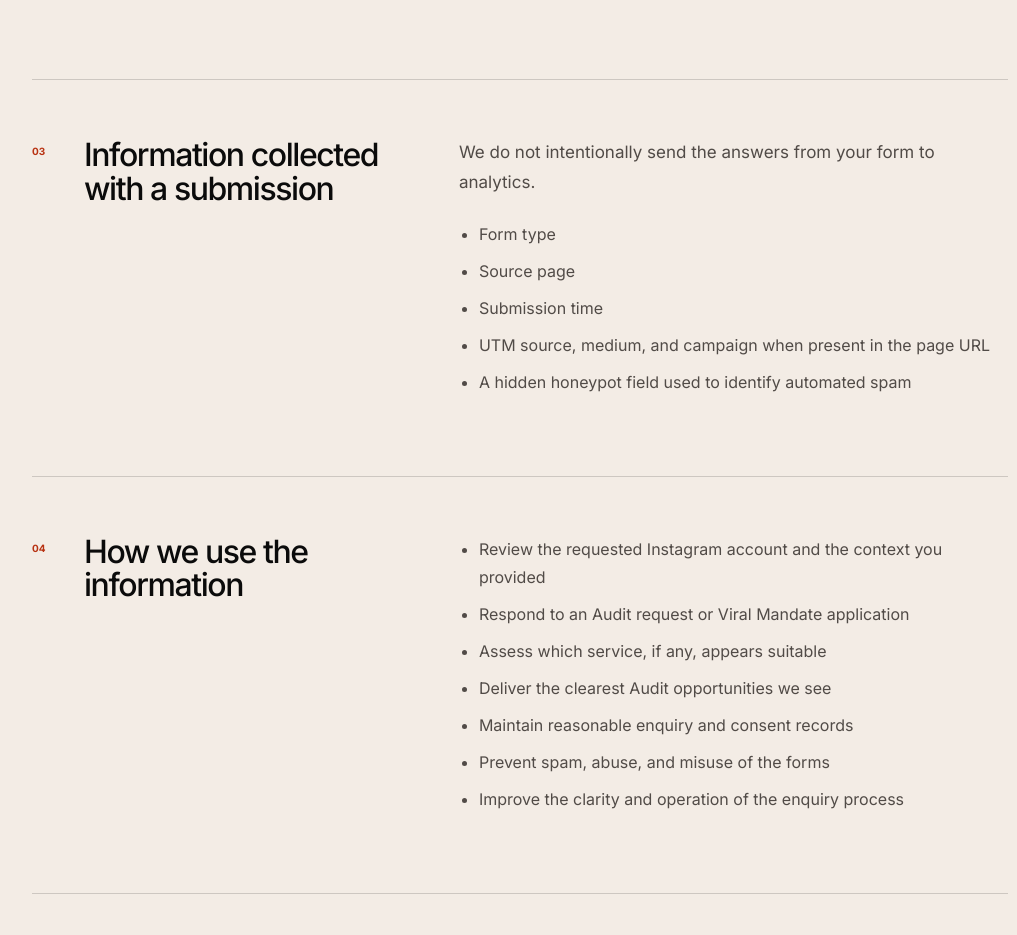
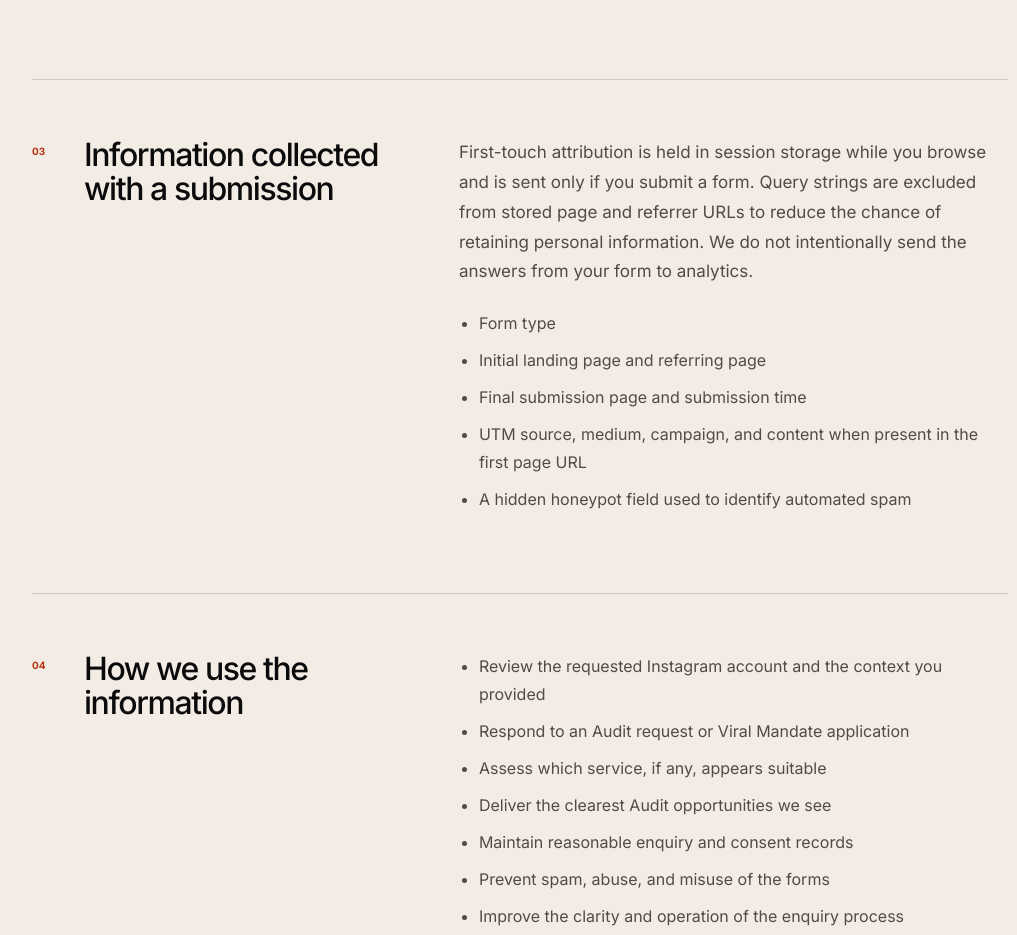
Before and after one commit to Projectmonetspace/projectmonet-instagram, a Next.js app: page /privacy in a window 1280 px wide. Shown: the part 1580-2515 px from the top of the page, without its empty margins (120-1137 px from the left). Built offline with nearby package versions, Linux system fonts and the light colour scheme.

Commit message:
Capture first-touch attribution in lead submissions

```diff
--- a/app/components/lead-form-modal.tsx
+++ b/app/components/lead-form-modal.tsx
@@ -5,13 +5,13 @@ import { createContext, ReactNode, RefObject, useContext, useEffect, useMemo, us
 import {
   buildWeb3FormsPayload,
   FormKind,
-  getSubmissionContext,
   LeadValues,
   limits,
   validateField,
   validateSubmission,
   WEB3FORMS_ENDPOINT,
 } from "@/app/lib/forms";
+import { getSubmissionContext } from "@/app/lib/attribution";
 import { trackEvent } from "@/app/lib/analytics";
 
 type Step = {
--- a/app/cookies/page.tsx
+++ b/app/cookies/page.tsx
@@ -7,7 +7,7 @@ export const metadata = pageMetadata({ title: "Cookies Policy | Project Monet",
 export default function Page() {
   return <LegalPage path={path} title="Cookies Policy" intro="ProjectMonet.com keeps tracking optional and minimal. This page explains the storage the site may use and how you control Google Analytics." updated="8 September 2026" sections={[
     { heading: "What cookies are", paragraphs: ["Cookies are small values a website or provider can store in a browser. Similar technologies include local storage and other identifiers used to remember state, secure a request, or measure use."] },
-    { heading: "Current production position", paragraphs: ["Project Monet uses Google Analytics 4 as optional analytics. The Google Analytics tag loads only after you select Accept analytics. Selecting Decline leaves it unloaded.", "The form wizard keeps answers in the page while it is open. It does not save those answers to analytics or persistent browser storage. Project Monet does not intentionally run cross-site advertising trackers."] },
+    { heading: "Current production position", paragraphs: ["Project Monet uses Google Analytics 4 as optional analytics. The Google Analytics tag loads only after you select Accept analytics. Selecting Decline leaves it unloaded.", "The form wizard keeps answers in the page while it is open. It does not save those answers to analytics or persistent browser storage. The site uses temporary session storage for the first landing page, referring page, and UTM source, medium, campaign, and content so this context can accompany a form submission. This first-touch record expires when the browser session ends and is not used for cross-site advertising."] },
     { heading: "Essential technology", paragraphs: ["The website and its hosting or security providers may use strictly necessary technical storage or request data to deliver pages, prevent abuse, balance traffic, or maintain security. These functions are not used by Project Monet to build advertising profiles.", "External links, Instagram, Web3Forms, Vercel, and other third-party services have their own cookie and privacy practices when you interact with them."] },
     { heading: "Optional analytics", paragraphs: ["When accepted, Google Analytics can set or read analytics identifiers and measure page views, scrolls, outbound clicks, site searches, file downloads, supported video engagement, form interactions, Audit CTA clicks, Viral qualification CTA clicks, successful form submissions, the Websites link, and click-to-email.", "A successful Audit request or Viral Mandate application is also recorded as a generate_lead event. Analytics events do not contain form answers, email addresses, phone numbers, Instagram handles, or other personal information."] },
     { heading: "Your choice and storage", paragraphs: ["The site stores your accepted or declined analytics choice in your browser’s local storage. If you accept, Google Analytics may also use analytics cookies. If you decline, the Google Analytics tag is not loaded.", "You can change the choice by clearing ProjectMonet.com site data in your browser and revisiting the site. Most browsers also let you view, block, or delete cookies and local storage. Blocking strictly necessary technology may affect how a service works."] },
--- a/app/layout.tsx
+++ b/app/layout.tsx
@@ -1,5 +1,6 @@
 import type { Metadata } from "next";
 import { Inter } from "next/font/google";
+import AttributionCapture from "./components/attribution-capture";
 import GoogleAnalytics from "./components/google-analytics";
 import LeadFormProvider from "./components/lead-form-modal";
 import { SITE_ORIGIN } from "./lib/site";
@@ -62,6 +63,7 @@ export default function RootLayout({ children }: Readonly<{ children: React.Reac
         <script type="application/ld+json" dangerouslySetInnerHTML={{ __html: JSON.stringify(websiteSchema) }} />
       </head>
       <body className={inter.variable}>
+        <AttributionCapture />
         <LeadFormProvider>{children}</LeadFormProvider>
         <GoogleAnalytics />
       </body>
--- /dev/null
+++ b/app/lib/attribution.ts
@@ -0,0 +1,85 @@
+const STORAGE_KEY = "project-monet-first-touch-attribution:v1";
+const VALUE_LIMIT = 160;
+const URL_LIMIT = 240;
+
+export type FirstTouchAttribution = {
+  version: 1;
+  initialLandingPage: string;
+  initialReferrer?: string;
+  utmSource?: string;
+  utmMedium?: string;
+  utmCampaign?: string;
+  utmContent?: string;
+};
+
+export type SubmissionAttribution = FirstTouchAttribution & {
+  sourcePage: string;
+  submissionPage: string;
+  submittedAt: string;
+};
+
+function cleanValue(value: string | null, limit = VALUE_LIMIT) {
+  return value?.trim().replace(/\s+/g, " ").slice(0, limit) || undefined;
+}
+
+function cleanPageUrl(value: string) {
+  try {
+    const url = new URL(value);
+    if (url.protocol !== "http:" && url.protocol !== "https:") return undefined;
+    return `${url.origin}${url.pathname}`.slice(0, URL_LIMIT);
+  } catch {
+    return undefined;
+  }
+}
+
+export function parseFirstTouchAttribution(urlValue: string, referrerValue = ""): FirstTouchAttribution {
+  const url = new URL(urlValue);
+  return {
+    version: 1,
+    initialLandingPage: cleanPageUrl(url.href) ?? "Not provided",
+    initialReferrer: cleanPageUrl(referrerValue),
+    utmSource: cleanValue(url.searchParams.get("utm_source")),
+    utmMedium: cleanValue(url.searchParams.get("utm_medium")),
+    utmCampaign: cleanValue(url.searchParams.get("utm_campaign")),
+    utmContent: cleanValue(url.searchParams.get("utm_content")),
+  };
+}
+
+function isStoredAttribution(value: unknown): value is FirstTouchAttribution {
+  if (!value || typeof value !== "object") return false;
+  const candidate = value as Partial<FirstTouchAttribution>;
+  return candidate.version === 1 && typeof candidate.initialLandingPage === "string";
+}
+
+export function captureFirstTouchAttribution() {
+  if (typeof window === "undefined") return undefined;
+
+  const current = parseFirstTouchAttribution(window.location.href, document.referrer);
+  try {
+    const stored = window.sessionStorage.getItem(STORAGE_KEY);
+    if (stored) {
+      const parsed: unknown = JSON.parse(stored);
+      if (isStoredAttribution(parsed)) return parsed;
+    }
+    window.sessionStorage.setItem(STORAGE_KEY, JSON.stringify(current));
+  } catch {
+    // Submission still receives the current page when browser storage is unavailable.
+  }
+  return current;
+}
+
+export function getSubmissionContext(): SubmissionAttribution {
+  const firstTouch = captureFirstTouchAttribution() ?? {
+    version: 1 as const,
+    initialLandingPage: "Not provided",
+  };
+  const submissionPage = typeof window === "undefined"
+    ? "Not provided"
+    : cleanPageUrl(window.location.href) ?? "Not provided";
+  return {
+    ...firstTouch,
+    sourcePage: submissionPage,
+    submissionPage,
+    submittedAt: new Date().toISOString(),
+  };
+}
--- a/app/lib/forms.ts
+++ b/app/lib/forms.ts
@@ -87,10 +87,14 @@ export function getLeadRoute(values: LeadValues) {
 
 export type SubmissionContext = {
   sourcePage: string;
+  initialLandingPage?: string;
+  initialReferrer?: string;
+  submissionPage?: string;
   submittedAt: string;
   utmSource?: string;
   utmMedium?: string;
   utmCampaign?: string;
+  utmContent?: string;
 };
 
 export function buildWeb3FormsPayload(kind: FormKind, values: LeadValues, context: SubmissionContext) {
@@ -100,11 +104,15 @@ export function buildWeb3FormsPayload(kind: FormKind, values: LeadValues, contex
     name: clean(values.name, limits.name),
     email: clean(values.email, limits.email).toLowerCase(),
     form_type: kind === "audit" ? "free_instagram_audit" : "viral_mandate_qualification",
-    source_page: clean(context.sourcePage, 240),
+    source_page: clean(context.submissionPage ?? context.sourcePage, 240),
+    initial_landing_page: clean(context.initialLandingPage, 240) || "Not provided",
+    initial_referrer: clean(context.initialReferrer, 240) || "Not provided",
+    submission_page: clean(context.submissionPage ?? context.sourcePage, 240),
     submitted_at: context.submittedAt,
     utm_source: clean(context.utmSource, 120) || "Not provided",
     utm_medium: clean(context.utmMedium, 120) || "Not provided",
     utm_campaign: clean(context.utmCampaign, 160) || "Not provided",
+    utm_content: clean(context.utmContent, 160) || "Not provided",
     botcheck: "",
   };
 
@@ -148,14 +156,3 @@ export function buildWeb3FormsPayload(kind: FormKind, values: LeadValues, contex
     "Privacy consent": "Yes",
   };
 }
-
-export function getSubmissionContext() : SubmissionContext {
-  const params = new URLSearchParams(window.location.search);
-  return {
-    sourcePage: `${window.location.origin}${window.location.pathname}`,
-    submittedAt: new Date().toISOString(),
-    utmSource: params.get("utm_source") ?? undefined,
-    utmMedium: params.get("utm_medium") ?? undefined,
-    utmCampaign: params.get("utm_campaign") ?? undefined,
-  };
-}
--- a/app/privacy/page.tsx
+++ b/app/privacy/page.tsx
@@ -8,7 +8,7 @@ export default function Page() {
   return <LegalPage path={path} title="Privacy Policy" intro="This policy explains what Project Monet collects through this website, why we use it, which providers process it, and the choices available to you." updated="8 September 2026" sections={[
     { heading: "Who this policy covers", paragraphs: ["This policy applies to ProjectMonet.com and the Free Instagram Audit and Viral Mandate qualification forms on the site. Project Monet can be contacted at contact@projectmonet.com.", "It does not govern Instagram, linked websites, or another provider’s service. Their own policies apply when you use them."] },
     { heading: "Information you provide", paragraphs: ["The Free Instagram Audit form can collect your name, email, phone or WhatsApp number, business or creator name, Instagram handle or URL, niche, goals, current resources, decision role, budget openness, optional message, and consent.", "The Viral Mandate form can collect your name, email, business or creator name, Instagram handle or URL, niche, follower and normal-Reel estimates, goals, spokesperson and resource readiness, artificial-growth history, creative-control and revision readiness, cadence, budget, target understanding, optional message, and consent."] },
-    { heading: "Information collected with a submission", bullets: ["Form type", "Source page", "Submission time", "UTM source, medium, and campaign when present in the page URL", "A hidden honeypot field used to identify automated spam"], paragraphs: ["We do not intentionally send the answers from your form to analytics."] },
+    { heading: "Information collected with a submission", bullets: ["Form type", "Initial landing page and referring page", "Final submission page and submission time", "UTM source, medium, campaign, and content when present in the first page URL", "A hidden honeypot field used to identify automated spam"], paragraphs: ["First-touch attribution is held in session storage while you browse and is sent only if you submit a form. Query strings are excluded from stored page and referrer URLs to reduce the chance of retaining personal information. We do not intentionally send the answers from your form to analytics."] },
     { heading: "How we use the information", bullets: ["Review the requested Instagram account and the context you provided", "Respond to an Audit request or Viral Mandate application", "Assess which service, if any, appears suitable", "Deliver the clearest Audit opportunities we see", "Maintain reasonable enquiry and consent records", "Prevent spam, abuse, and misuse of the forms", "Improve the clarity and operation of the enquiry process"] },
     { heading: "Web3Forms and service providers", paragraphs: ["The forms use Web3Forms as the submission processor and delivery provider. The public Web3Forms access key identifies the form configuration; it is not a private inbox address.", "Web3Forms receives the submitted fields and routes the message to Project Monet. Hosting and delivery providers, including Vercel, may process technical request data needed to serve and secure the website. Providers may process data in countries other than your own, subject to their terms and safeguards."] },
     { heading: "Retention", paragraphs: ["The current Web3Forms configuration retains submission records for up to 3 years. Project Monet may delete information earlier when it is no longer needed for the request, records, security, or a legal obligation.", "Copies delivered to Project Monet may be retained only as long as reasonably needed to respond, assess fit, maintain business records, resolve disputes, or meet legal requirements."] },
```
Also changed, not shown: app/components/attribution-capture.tsx (added, +12 -0 lines), 1 other file (tests, documents, lock files or other folders).
